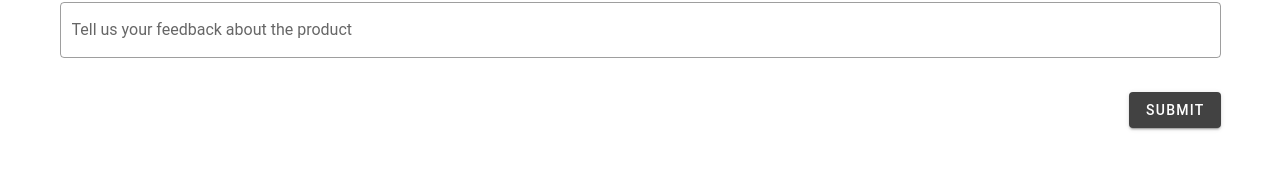
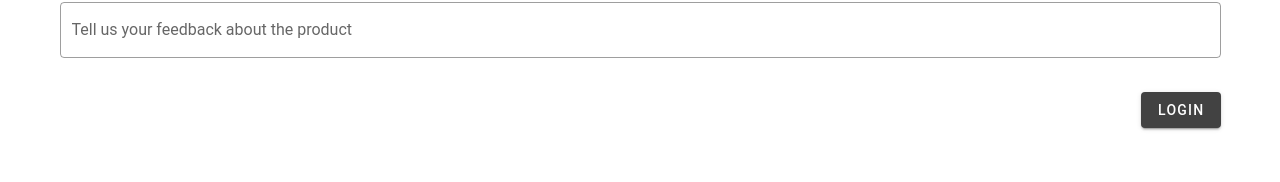
Before and after one commit to ap-in-git/assignment-vue2, a Vue app: page /product/cofye-a in a window 1280 px wide. Shown: the part 997-1179 px from the top of the page. Built offline with nearby package versions, Linux system fonts and the light colour scheme.

Commit message:
Added login element to review

```diff
--- a/src/pages/Product.vue
+++ b/src/pages/Product.vue
@@ -84,7 +84,9 @@
           v-model="commentedText"
         ></v-text-field>
         <div class="mt-1 text-right">
-          <v-btn color="secondary" type="submit">Submit</v-btn>
+          <v-btn color="secondary" type="submit">{{
+            isLoggedIn ? "Submit" : "Login"
+          }}</v-btn>
         </div>
       </v-form>
     </v-container>
@@ -134,6 +136,9 @@ export default {
       }
       return totalReview / reviews.length;
     },
+    isLoggedIn() {
+      return this.$store.state.user.isLoggedIn;
+    },
     reviews() {
       const slug = this.$route.params.slug;
       return this.$store.state.product.reviews.filter((p) => p.slug === slug);
@@ -161,6 +166,10 @@ export default {
       this.$store.commit("cart/toggleDrawer", true);
     },
     submitForm() {
+      if (!this.isLoggedIn) {
+        this.$store.commit("user/setLoginDialog", true);
+        return;
+      }
       if (this.commentedText === "") {
         this.$store.dispatch(
           "notification/showErrorMessage",
@@ -173,7 +182,7 @@ export default {
         commentedAt: new Date().toLocaleString(),
         rating: this.rating,
         text: this.commentedText,
-        commentedBy: "Ashok Poudel",
+        commentedBy: this.$store.state.user.userDetail.name,
         slug: this.$route.params.slug,
       });
       this.commentedText = "";
--- a/src/store/user.js
+++ b/src/store/user.js
@@ -2,20 +2,18 @@ const userState = {
   namespaced: true,
   state: {
     isLoggedIn: false,
-        dialog:false,
-        userDetail:{
-            name:"Brian kim"
-        }
+    dialog: false,
+    userDetail: {
+      name: "Brian Kim",
     },
-    actions: {
-
   },
+  actions: {},
   mutations: {
     setLoggedIn(state, payload) {
-            state.isLoggedIn = payload
+      state.isLoggedIn = payload;
     },
     setLoginDialog(state, payload) {
-            state.dialog = payload
+      state.dialog = payload;
     },
   },
 };
```
Lines whose indentation alone changed are shown as unchanged.
